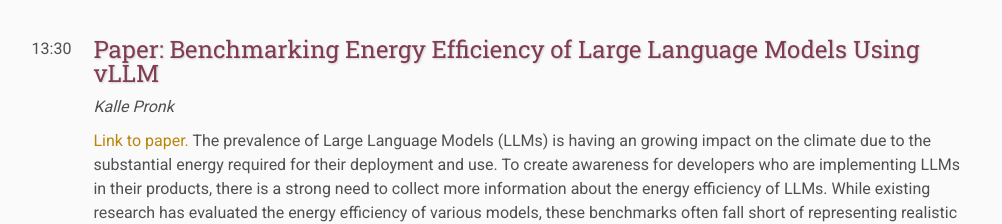
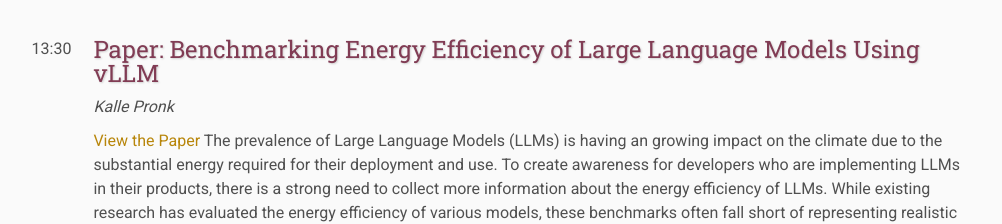
Before and after one commit to ICT4S2025-SILAS/workshop, a plain HTML site: page program/index.html in a window 1280 px wide. Shown: the part 1180-1404 px from the top of the page, without its empty margins (154-1156 px from the left). Drawn offline with Linux system fonts and the light colour scheme; files that its build step writes are made by us from their sources.

Commit message:
update paper page

```diff
--- a/program/index.html
+++ b/program/index.html
@@ -76,7 +76,7 @@
         </tr>
         <tr>
             <td class="abstract">
-                <a href="paper/index.html">Link to paper.</a> The prevalence of Large Language Models (LLMs) is having an growing impact on the climate due to the substantial energy required for their deployment and use. To create awareness for developers who are implementing LLMs in their products, there is a strong need to collect more information about the energy efficiency of LLMs. While existing research has evaluated the energy efficiency of various models, these benchmarks often fall short of representing realistic production scenarios. In this paper, we introduce the LLM Efficiency Benchmark, designed to simulate real-world usage conditions. Our benchmark utilizes vLLM, a high-throughput, productionready LLM serving backend that optimizes model performance and efficiency. We examine how factors such as model size, architecture, and concurrent request volume affect inference energy efficiency. Our findings demonstrate that it is possible to create energy efficiency benchmarks that better reflect practical deployment conditions, providing valuable insights for developers aiming to build more sustainable AI systems.
+                <a href="../paper/index.html">View the Paper</a> The prevalence of Large Language Models (LLMs) is having an growing impact on the climate due to the substantial energy required for their deployment and use. To create awareness for developers who are implementing LLMs in their products, there is a strong need to collect more information about the energy efficiency of LLMs. While existing research has evaluated the energy efficiency of various models, these benchmarks often fall short of representing realistic production scenarios. In this paper, we introduce the LLM Efficiency Benchmark, designed to simulate real-world usage conditions. Our benchmark utilizes vLLM, a high-throughput, productionready LLM serving backend that optimizes model performance and efficiency. We examine how factors such as model size, architecture, and concurrent request volume affect inference energy efficiency. Our findings demonstrate that it is possible to create energy efficiency benchmarks that better reflect practical deployment conditions, providing valuable insights for developers aiming to build more sustainable AI systems.
             </td>
         </tr>
     </table>
```
